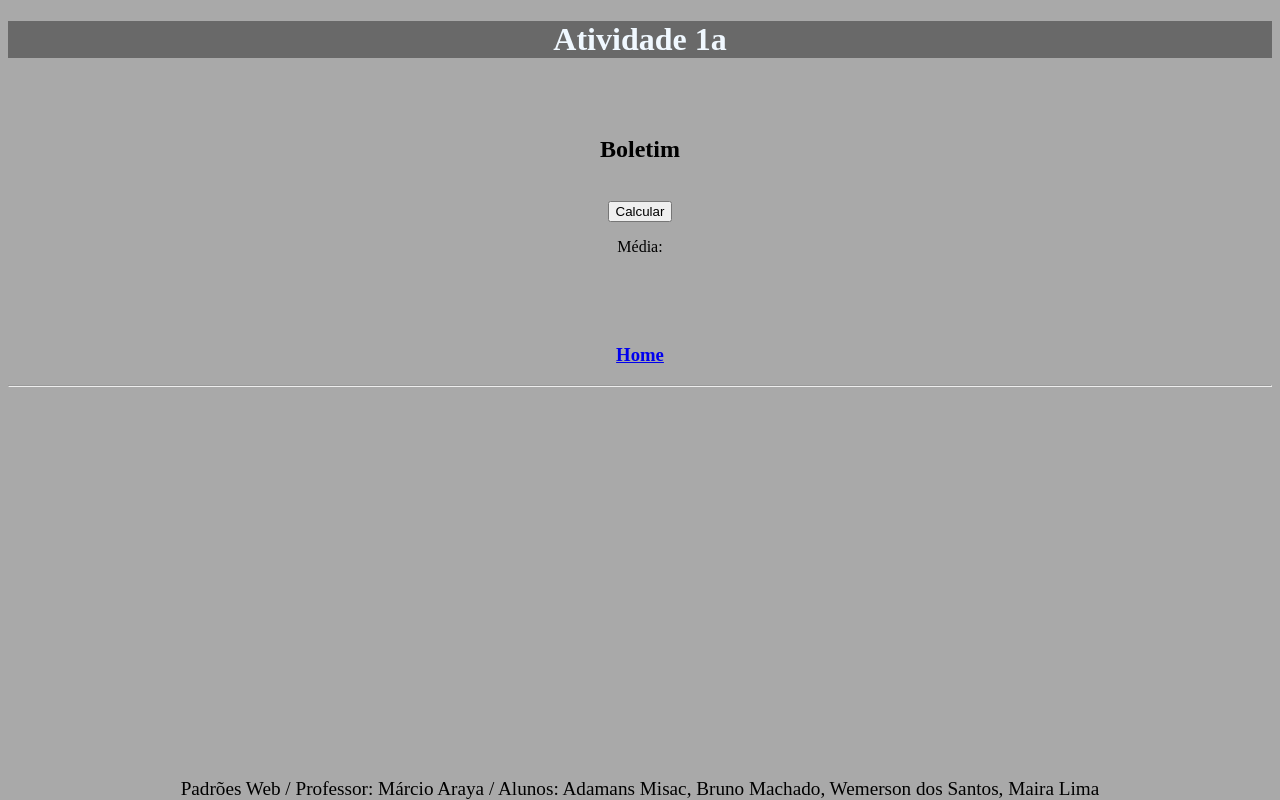
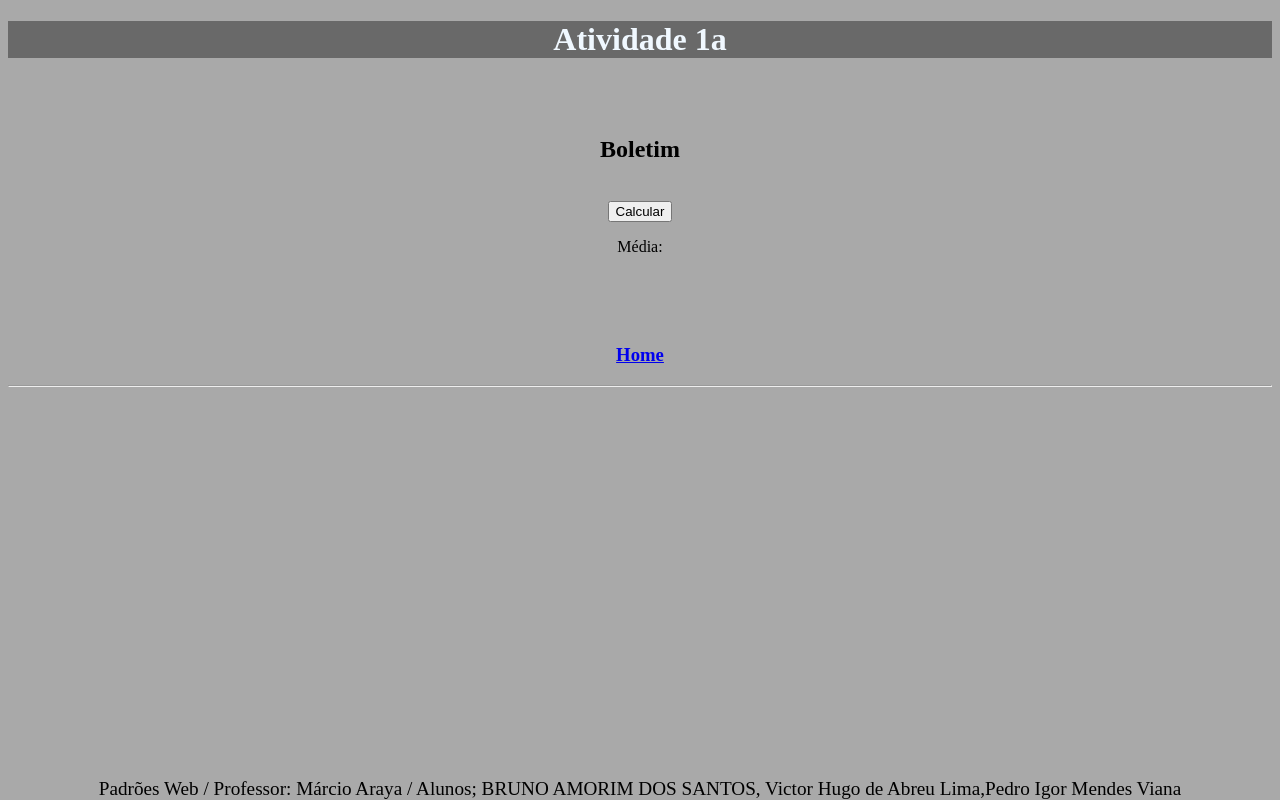
Before and after one commit to A10571057b/javascript-excercicios-BR, a plain HTML site: page atividade_1a.html in a window 1280 px wide. Drawn offline with Linux system fonts and the light colour scheme.

Commit message:
Update atividade_1a.html

```diff
--- a/atividade_1a.html
+++ b/atividade_1a.html
@@ -67,7 +67,7 @@ footer {
     <br>
     <h3><a href="index.html">Home</a></h3>
     <hr>
-    <footer>Padrões Web / Professor: Márcio Araya / Alunos: Adamans Misac, Bruno Machado, Wemerson dos Santos, Maira Lima</footer>
+    <footer>Padrões Web / Professor: Márcio Araya / Alunos; BRUNO AMORIM DOS SANTOS, Victor Hugo de Abreu Lima,Pedro Igor Mendes Viana</footer>
 
 </body>
 </html>
```
